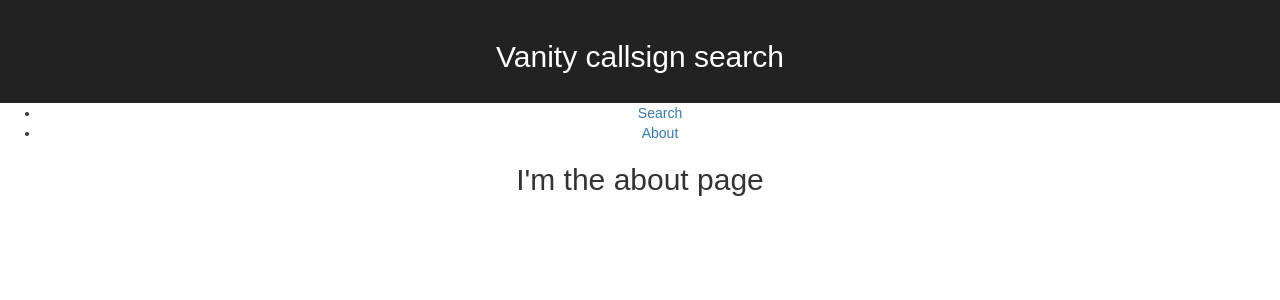
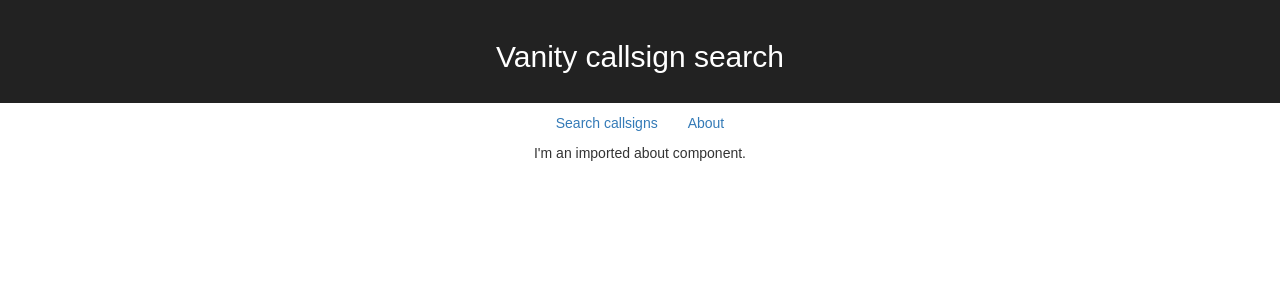
Before and after one commit to harpojaeger/vanity-callsigns, a React (Create React App) app in the folder client/: page /about in a window 1280 px wide. Shown: the top 300 px of the page. Built offline with nearby package versions, Linux system fonts and the light colour scheme.

Commit message:
Create <About />

```diff
--- /dev/null
+++ b/client/src/components/About.js
@@ -0,0 +1,9 @@
+import React from 'react'
+
+function About() {
+  return(
+    <div>I'm an imported about component.</div>
+  )
+}
+
+export default About
--- a/client/src/components/App.js
+++ b/client/src/components/App.js
@@ -2,12 +2,7 @@ import React, { Component } from 'react';
 import { BrowserRouter as Router, Route, Link } from 'react-router-dom'
 import '../style/App.css';
 import Search from './Search'
-
-const About = () => (
-  <div>
-    <h2>I'm the about page</h2>
-  </div>
-)
+import About from './About'
 
 class App extends Component {
   render(){
@@ -18,8 +13,8 @@ class App extends Component {
           <h2>Vanity callsign search</h2>
         </div>
         <div>
-          <ul>
-            <li><Link to='/'>Search</Link></li>
+          <ul className='nav'>
+            <li><Link to='/'>Search callsigns</Link></li>
             <li><Link to="/about">About</Link></li>
           </ul>
         </div>
--- a/client/src/style/App.css
+++ b/client/src/style/App.css
@@ -15,6 +15,13 @@
 
 .App-intro {
   font-size: large;
+}
+
+ul.nav {
+  list-style-type: none;
+  display: flex;
+  flex-direction: row;
+  justify-content: center;
 }
 
 div.content-wrapper {
```
